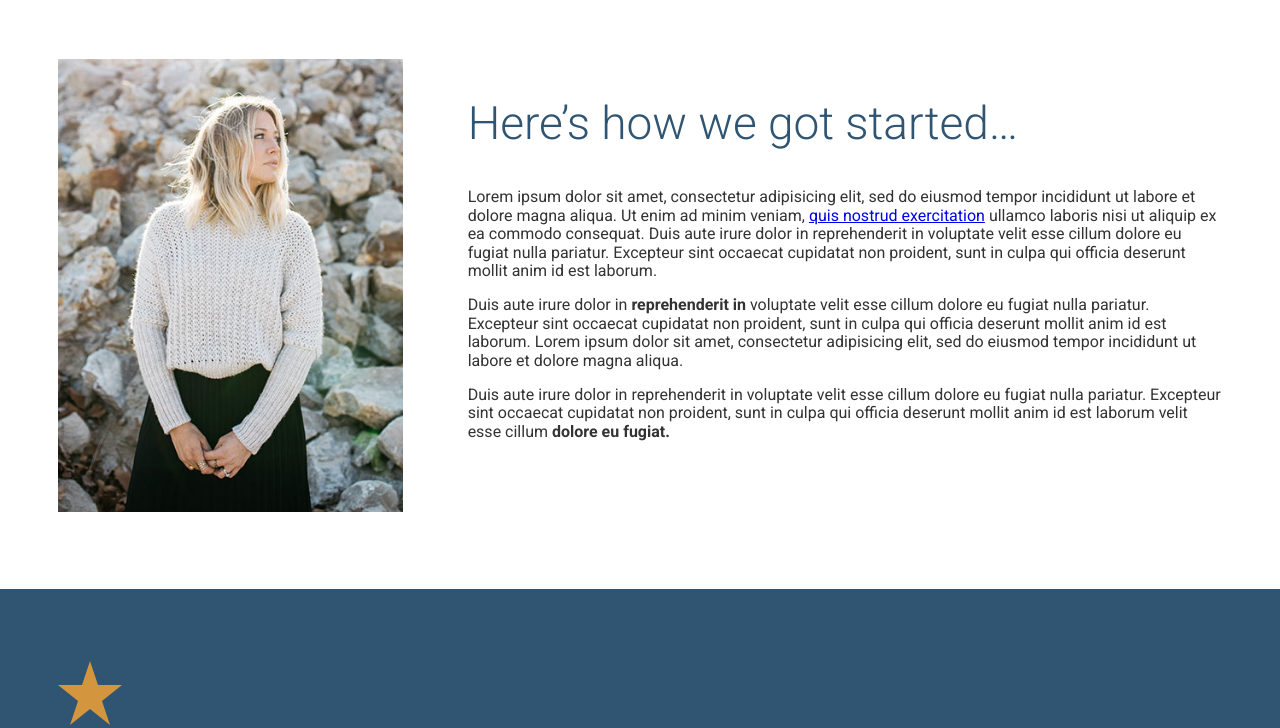
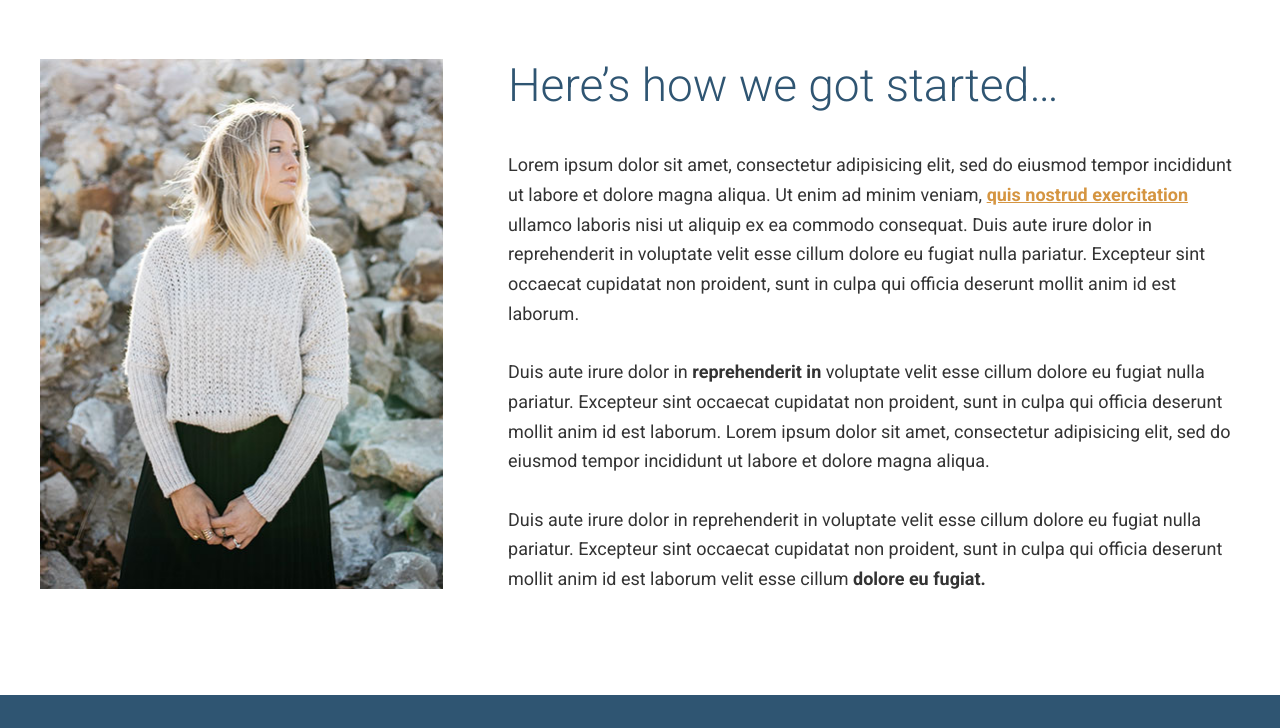
Before and after one commit to digitalprocess/site-template, a website: page app/index.html in a window 1280 px wide. Shown: the part 1518-2246 px from the top of the page. Drawn offline with Linux system fonts and the light colour scheme.

Commit message:
fine-tunning block styles

```diff
--- a/app/assets/styles/base/_global.css
+++ b/app/assets/styles/base/_global.css
@@ -12,3 +12,7 @@ img {
 * {
 	box-sizing: border-box;
 }
+
+a {
+	color: $mainOrange;
+}
--- /dev/null
+++ b/app/assets/styles/modules/_generic-content-container.css
@@ -0,0 +1,14 @@
+.generic-content-container {
+	p {
+		line-height: 1.65;
+		margin: 1.8rem 0;
+
+		@mixin atSmall {
+			font-size: 1.125rem;
+		}
+	}
+
+	p a {
+		font-weight: 700;
+	}
+}
--- a/app/assets/styles/modules/_headline.css
+++ b/app/assets/styles/modules/_headline.css
@@ -43,4 +43,8 @@
 	&--b-margin-large {
 		margin-bottom: 1.6em;
 	}
+
+	&--no-t-margin {
+		margin-top: 0;
+	}
 }
--- a/app/assets/styles/modules/_row.css
+++ b/app/assets/styles/modules/_row.css
@@ -12,15 +12,31 @@
 		padding-right: 65px;
 	}
 
+	&__b-margin-until-medium {
+		margin-bottom: 1rem;
+	}
+
 	@mixin atMedium {
+
+		&__b-margin-until-medium {
+			margin-bottom: 0;
+		}
 		&__medium-4 {
 			float: left;
 			width: 33.33%;
+		}
+
+		&__medium-4--larger {
+			width: 37%;
 		}
 
 		&__medium-8 {
 			float: left;
 			width: 66.66%;
 		}
+
+		&__medium-8--smaller {
+			width: 63%;
+		}
 	}
 }
--- a/app/assets/styles/modules/_wrapper.css
+++ b/app/assets/styles/modules/_wrapper.css
@@ -2,7 +2,7 @@
 	// background: green;
 	padding-left: 18px;
 	padding-right: 18px;
-	max-width: 1200px;
+	max-width: 1236px;
 	margin-left: auto;
 	margin-right: auto;
 	overflow: hidden;
--- a/app/assets/styles/styles.css
+++ b/app/assets/styles/styles.css
@@ -1,10 +1,11 @@
 @import "normalize.css";
-@import "base/_global";
 @import "base/_variables";
 @import "base/_mixins";
+@import "base/_global";
 @import "modules/_large-hero";
 @import "modules/_btn";
 @import "modules/_wrapper";
 @import "modules/_page-section";
 @import "modules/_headline";
 @import "modules/_row";
+@import "modules/_generic-content-container";
--- a/app/index.html
+++ b/app/index.html
@@ -44,18 +44,24 @@
 				<h3 class="headline headline--centered headline--orange headline--small headline--narrow headline--light headline--b-margin-large">Ever since, we&rsquo;ve been working to make travel <strong>better for everyone.</strong></h3>
 
 				<div class="wrapper wrapper--medium wrapper--b-margin">
-					<img src="assets/images/first-trip.jpg" alt="Couple walking down a street.">
+					<img sizes="(min-width: 970px) 976px, 100vw" srcset="assets/images/first-trip-low-res.jpg 535w, assets/images/first-trip.jpg 976w, assets/images/first-trip-hi-dpi.jpg 1952w" alt="Couple walking down a street.">
 				</div>
 
 				<div class="row row--gutters">
-					<div class="row__medium-4 row__medium-4--larger">
-						<img src="assets/images/our-start.jpg" alt="Our founder, Jane Doe">
+					<div class="row__medium-4 row__medium-4--larger row__b-margin-until-medium">
+						<picture>
+							<source sizes="404px" srcset="assets/images/our-start.jpg 404w, assets/images/our-start-hi-dpi.jpg 808w" media="(min-width: 1020px)">
+							<source sizes="320px" srcset="assets/images/our-start-portrait.jpg 382w, assets/images/our-start-portrait-hi-dpi.jpg 764w" media="(min-width: 800px)">
+							<img srcset="assets/images/our-start-landscape-hi-dpi.jpg 800w, assets/images/our-start-landscape-hi-dpi.jpg 1600w" alt="Our founder, Jane Doe">
+						</picture>
 					</div>
 					<div class="row__medium-8 row__medium-8--smaller">
-						<h2 class="headline">Here&rsquo;s how we got started&hellip;</h2>
-						<p>Lorem ipsum dolor sit amet, consectetur adipisicing elit, sed do eiusmod tempor incididunt ut labore et dolore magna aliqua. Ut enim ad minim veniam, <a href="#">quis nostrud exercitation</a> ullamco laboris nisi ut aliquip ex ea commodo consequat. Duis aute irure dolor in reprehenderit in voluptate velit esse cillum dolore eu fugiat nulla pariatur. Excepteur sint occaecat cupidatat non proident, sunt in culpa qui officia deserunt mollit anim id est laborum.</p>
-						<p>Duis aute irure dolor in <strong>reprehenderit in</strong> voluptate velit esse cillum dolore eu fugiat nulla pariatur. Excepteur sint occaecat cupidatat non proident, sunt in culpa qui officia deserunt mollit anim id est laborum. Lorem ipsum dolor sit amet, consectetur adipisicing elit, sed do eiusmod tempor incididunt ut labore et dolore magna aliqua.</p>
-						<p>Duis aute irure dolor in reprehenderit in voluptate velit esse cillum dolore eu fugiat nulla pariatur. Excepteur sint occaecat cupidatat non proident, sunt in culpa qui officia deserunt mollit anim id est laborum velit esse cillum <strong>dolore eu fugiat.</strong></p>
+						<div class="generic-content-container">
+							<h2 class="headline headline--no-t-margin">Here&rsquo;s how we got started&hellip;</h2>
+							<p>Lorem ipsum dolor sit amet, consectetur adipisicing elit, sed do eiusmod tempor incididunt ut labore et dolore magna aliqua. Ut enim ad minim veniam, <a href="#">quis nostrud exercitation</a> ullamco laboris nisi ut aliquip ex ea commodo consequat. Duis aute irure dolor in reprehenderit in voluptate velit esse cillum dolore eu fugiat nulla pariatur. Excepteur sint occaecat cupidatat non proident, sunt in culpa qui officia deserunt mollit anim id est laborum.</p>
+							<p>Duis aute irure dolor in <strong>reprehenderit in</strong> voluptate velit esse cillum dolore eu fugiat nulla pariatur. Excepteur sint occaecat cupidatat non proident, sunt in culpa qui officia deserunt mollit anim id est laborum. Lorem ipsum dolor sit amet, consectetur adipisicing elit, sed do eiusmod tempor incididunt ut labore et dolore magna aliqua.</p>
+							<p>Duis aute irure dolor in reprehenderit in voluptate velit esse cillum dolore eu fugiat nulla pariatur. Excepteur sint occaecat cupidatat non proident, sunt in culpa qui officia deserunt mollit anim id est laborum velit esse cillum <strong>dolore eu fugiat.</strong></p>
+						</div>
 					</div>
 				</div>
 			</div>
--- a/app/temp/styles/styles.css
+++ b/app/temp/styles/styles.css
@@ -441,6 +441,10 @@ img {
 	box-sizing: border-box;
 }
 
+a {
+	color: #d59541;
+}
+
 .large-hero {
 	border-bottom: 10px solid #2f5572;
 	position: relative;
@@ -532,7 +536,7 @@ img {
 	// background: green;
 	padding-left: 18px;
 	padding-right: 18px;
-	max-width: 1200px;
+	max-width: 1236px;
 	margin-left: auto;
 	margin-right: auto;
 	overflow: hidden;
@@ -629,6 +633,10 @@ img {
   margin-bottom: 1.6em;
 }
 
+.headline--no-t-margin {
+  margin-top: 0;
+}
+
 .row {
 
 	// background: yellow;
@@ -648,15 +656,47 @@ img {
   padding-right: 65px;
 }
 
+.row__b-margin-until-medium {
+  margin-bottom: 1rem;
+}
+
 @media (min-width: 800px) {
+
+  .row__b-margin-until-medium {
+    margin-bottom: 0;
+  }
 
   .row__medium-4 {
     float: left;
     width: 33.33%;
   }
 
+  .row__medium-4--larger {
+    width: 37%;
+  }
+
   .row__medium-8 {
     float: left;
     width: 66.66%;
   }
+
+  .row__medium-8--smaller {
+    width: 63%;
+  }
 }
+
+.generic-content-container p {
+  line-height: 1.65;
+  margin: 1.8rem 0;
+}
+
+@media (min-width: 530px) {
+
+  .generic-content-container p {
+    font-size: 1.125rem;
+  }
+}
+
+.generic-content-container p a {
+  font-weight: 700;
+}
```
